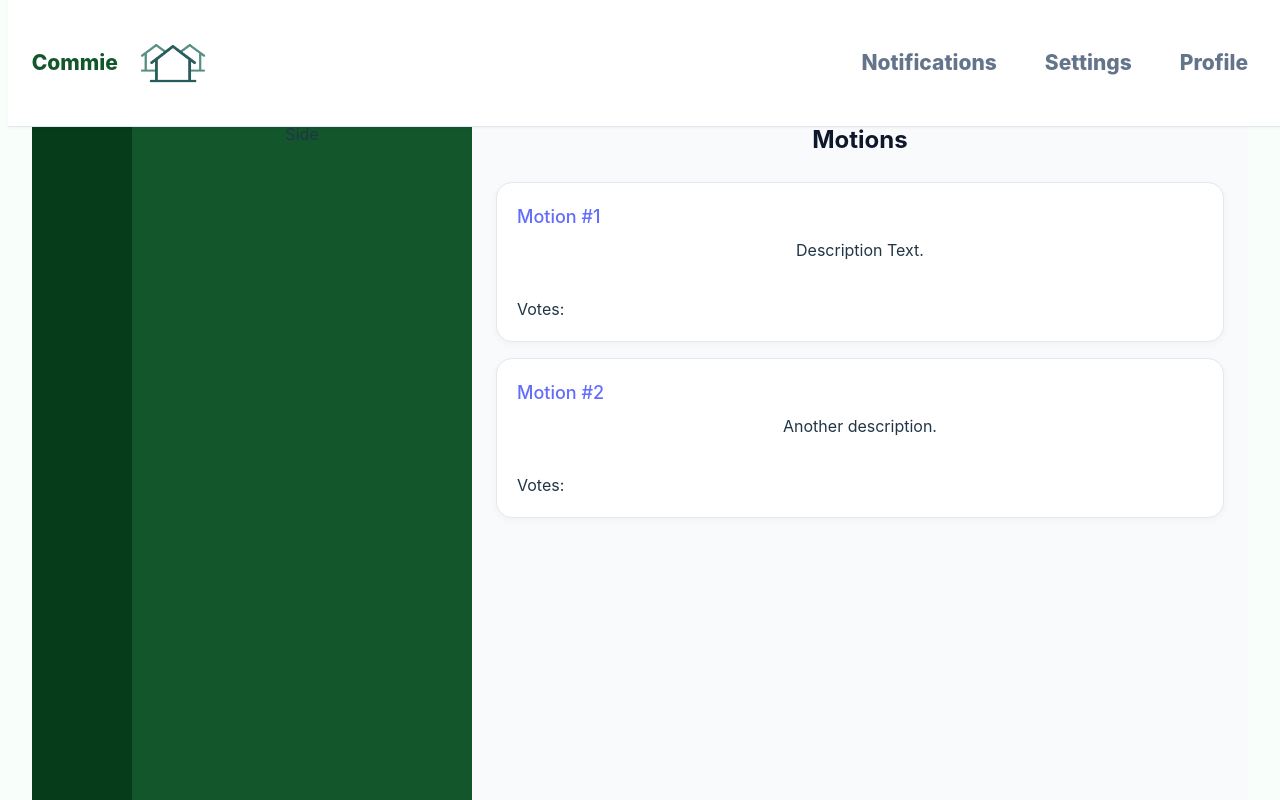
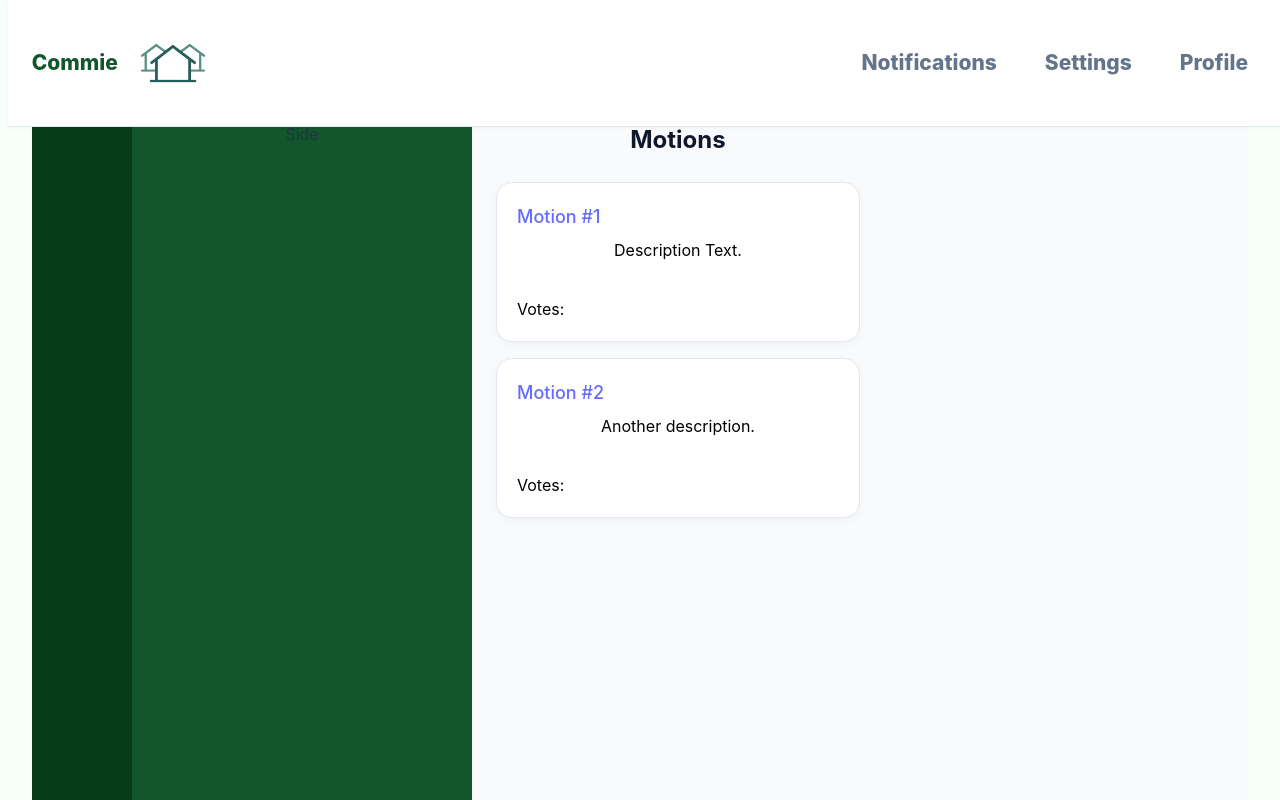
Before and after one commit to benjikib/csci432-web-dev-final-project, a React (Vite) app: page /motions in a window 1280 px wide. Shown: the top 800 px of the page. Built offline with nearby package versions, Linux system fonts and the light colour scheme.

Commit message:
changed card font color to black, adjusted card size to 50%

```diff
--- a/src/style.css
+++ b/src/style.css
@@ -13,6 +13,7 @@
   display: flex;
   flex-direction: column;
   justify-content: space-between;
+  color: black;
 }
 
 .motion-card:hover {
@@ -226,7 +227,7 @@
 }
 
 .motions-section {
-  width: 100%;
+  width: 50%;
 }
 
 .section-title {
```
